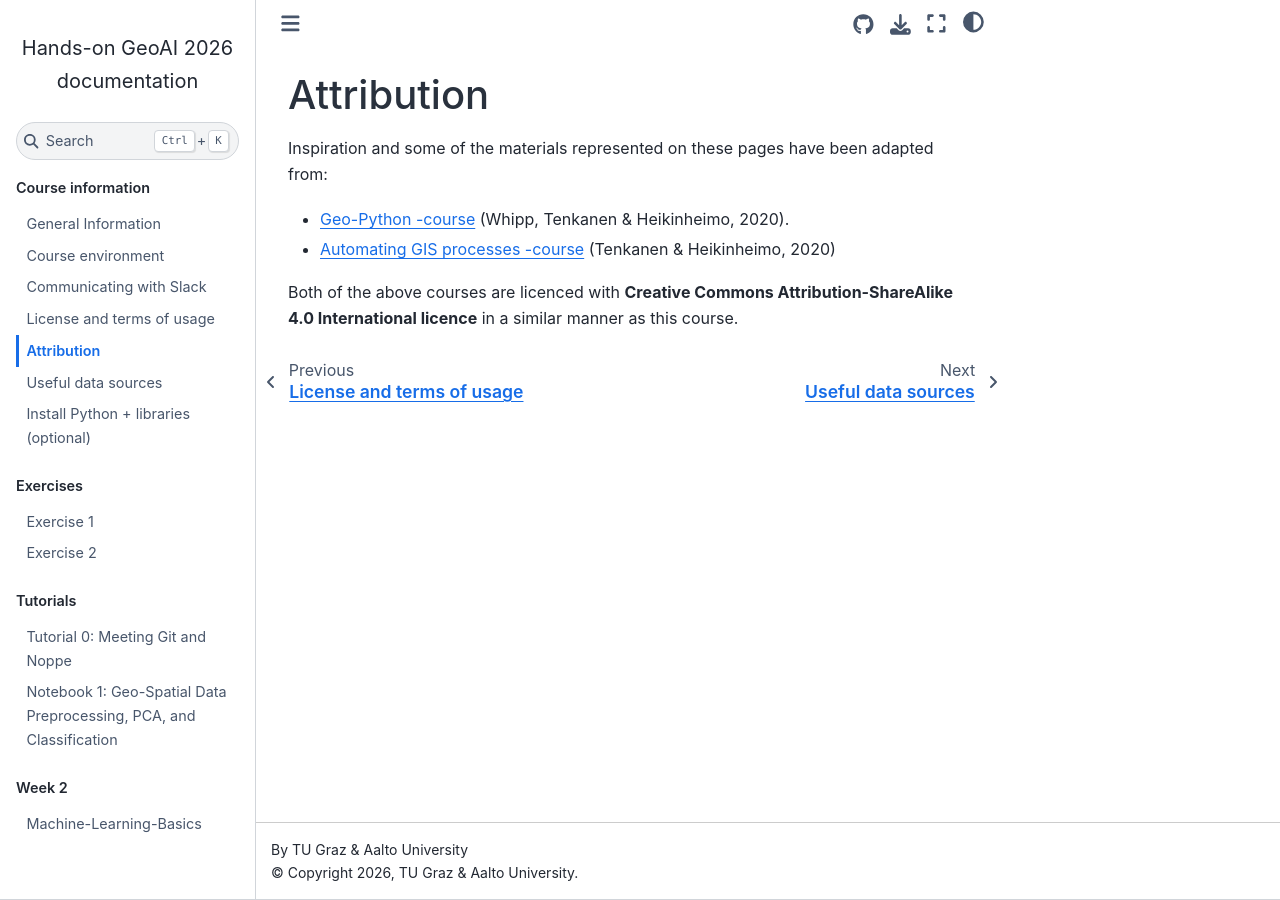
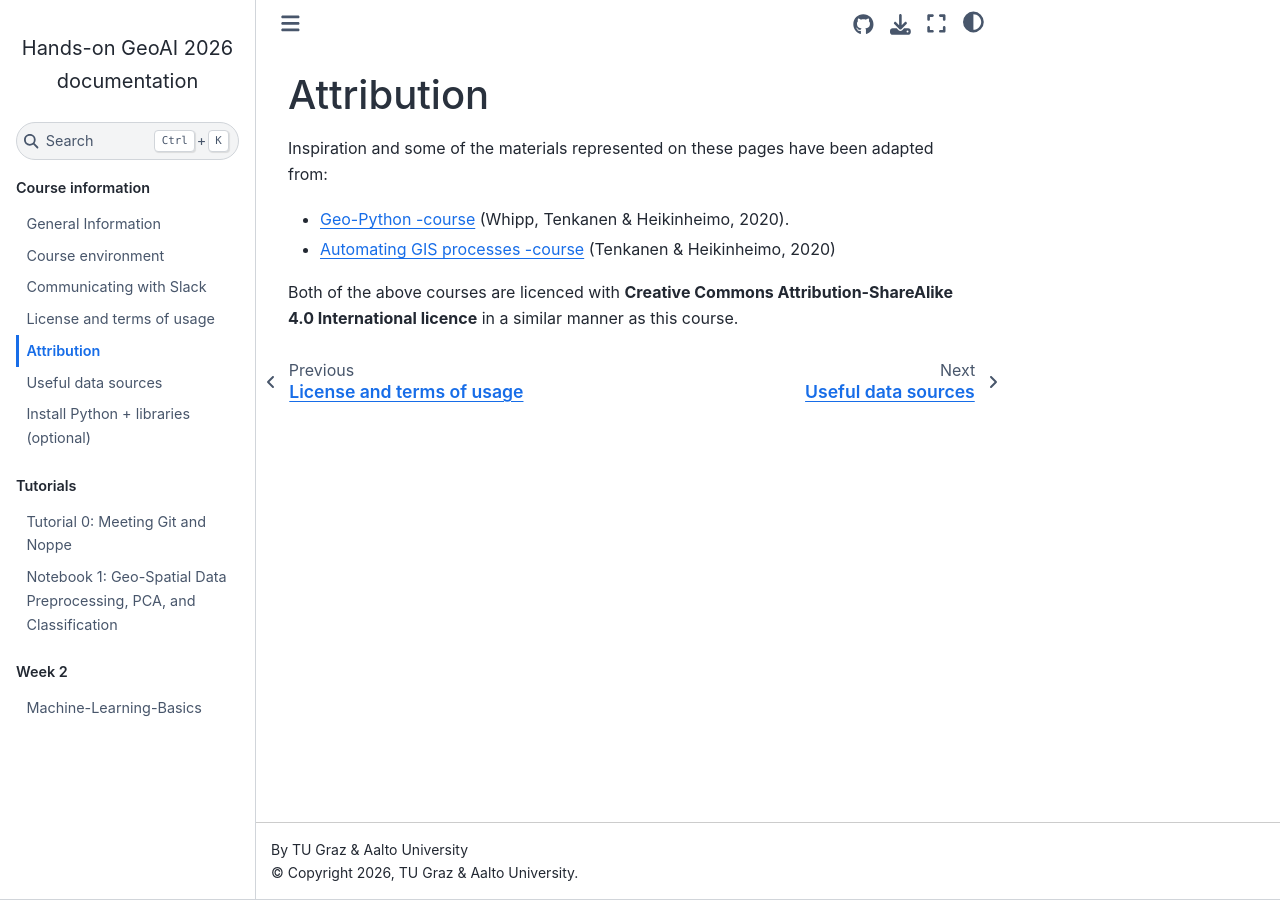
Before and after one commit to Hands-on-GeoAI/course-site, a Sphinx documentation site: the page built from source/course-info/attribution.rst, in a window 1280 px wide. Built offline with Sphinx 7.4.7 and the Sphinx Book theme 1.1.4, drawn with Linux system fonts in a browser that asks for light colours; pages that are not in the unit, such as notebooks, are missing from menus.

Commit message:
Update index.rst

```diff
--- a/source/index.rst
+++ b/source/index.rst
@@ -179,9 +179,9 @@ Contents
     :maxdepth: 1
     :caption: Exercises
 
-    exercises/exercise-1
-    exercises/exercise-2
-    exercises/exercise-4_to_del.ipynb
+    .. exercises/exercise-1
+    .. exercises/exercise-2
+    .. exercises/exercise-4_to_del.ipynb
 
 .. toctree::
     :maxdepth: 1
```
